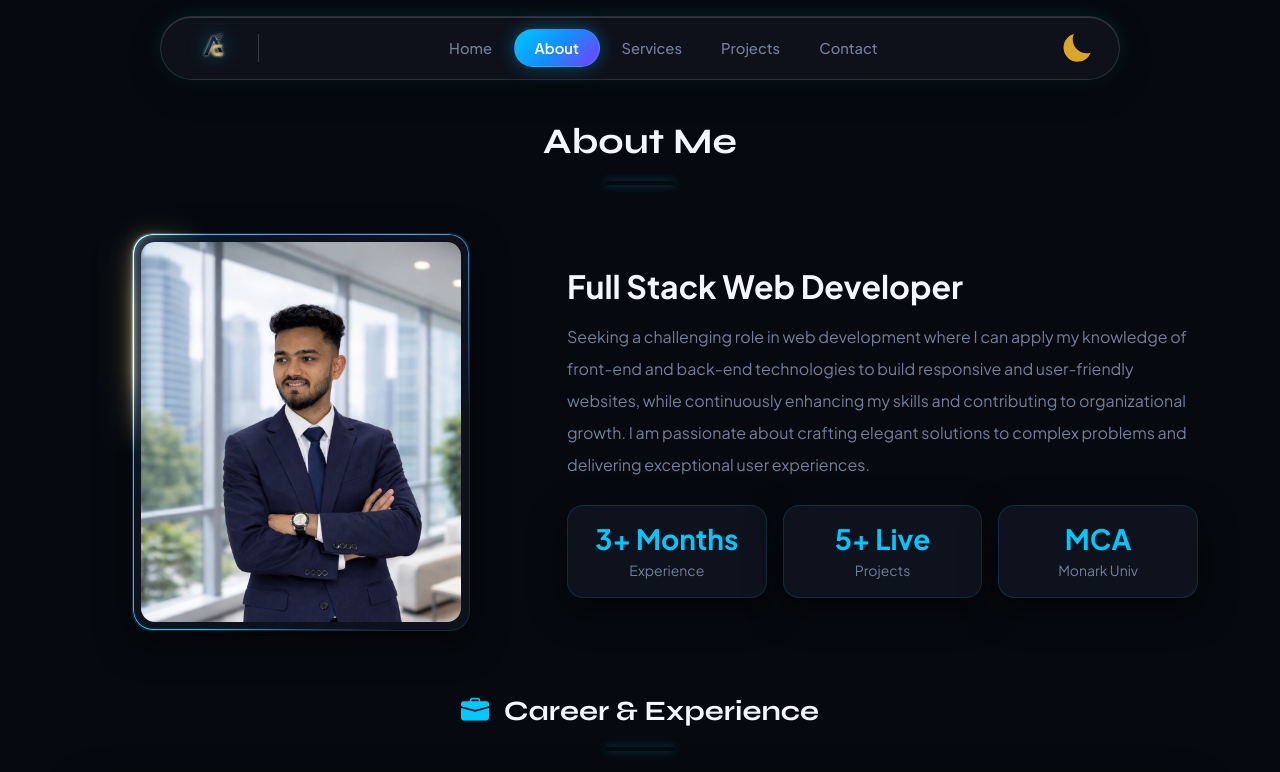
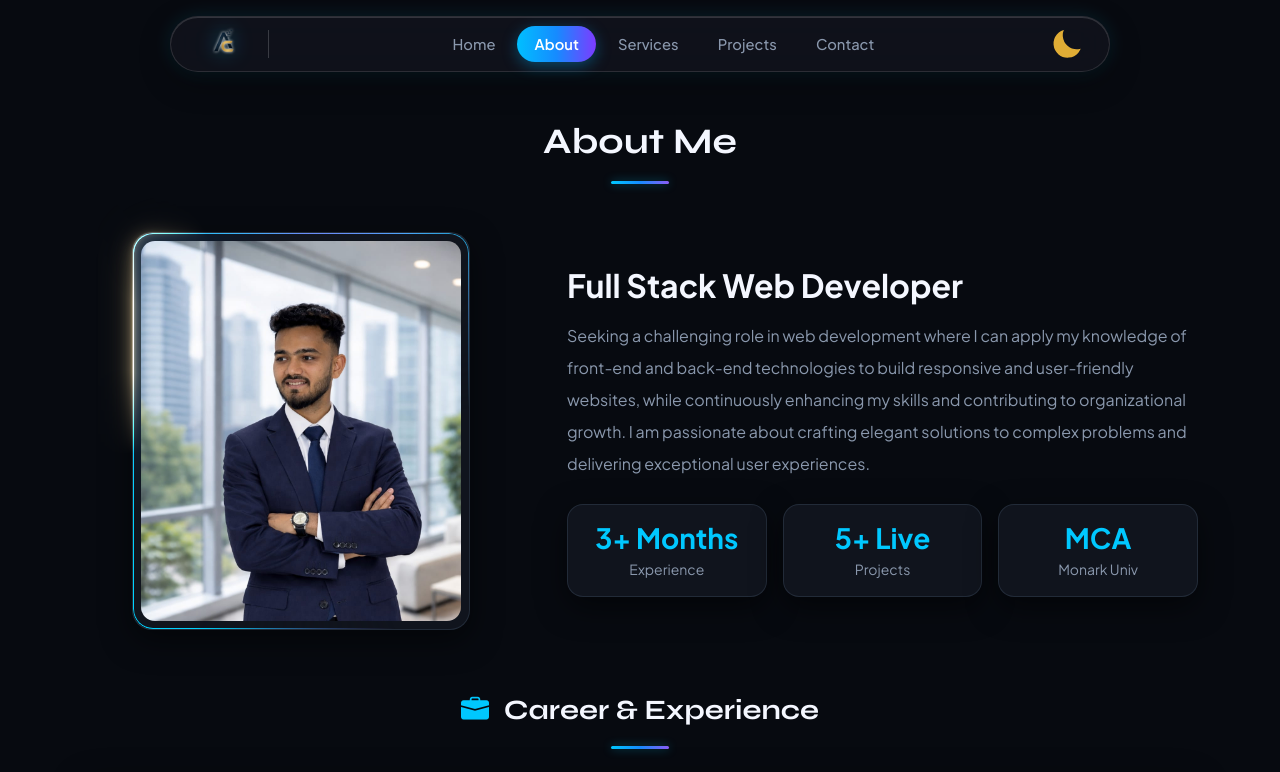
Before and after one commit to chavdaamit1011-svg/Portfolio, a React (Vite) app: page /#/about in a window 1280 px wide. Shown: the top 772 px of the page. Built offline with nearby package versions, Linux system fonts and the light colour scheme; a web font is replaced by a local one.

Commit message:
Fix dark theme heading underlines with Cyan-Blue-Purple gradient, update color system contrast (#070A10 / #F5F8FC), and refine active navbar pill

```diff
--- a/src/styles/index.css
+++ b/src/styles/index.css
@@ -1,86 +1,82 @@
-/* Base Theme Variables - Reference Palette Exact Match */
+/* Base Theme Variables */
 :root, [data-theme='dark'] {
-  --bg-color: #06090F;
-  --bg-secondary: #0D121C;
-  --nav-bg: rgba(13, 18, 28, 0.85);
-  --card-bg: #0D121C;
-  --card-border: rgba(0, 200, 255, 0.16);
-  --text-main: #94a3b8;
-  --text-heading: #F5F7FF;
-  --text-muted: #71809A;
-  --navy-primary: #0B1B33;
+  --bg-color: #070A10;
+  --bg-secondary: #0D121A;
+  --nav-bg: rgba(13, 18, 26, 0.85);
+  --card-bg: #10141D;
+  --card-border: rgba(130, 160, 200, 0.16);
+  --card-border-hover: rgba(0, 200, 255, 0.40);
+  --text-main: #8A98AD;
+  --text-heading: #F4F7FF;
+  --text-muted: #8A98AD;
   --cyan-primary: #00C8FF;
-  --blue-primary: #168BFF;
-  --purple-primary: #7C3CFF;
-  --gold-primary: #D9A52B;
-  --teal-accent: #14D9C4;
   --cyan-glow: rgba(0, 200, 255, 0.35);
-  --gold-glow: rgba(217, 165, 43, 0.3);
-  --loader-text: #F5F7FF;
-  --loader-bg-overlay: #06090F;
+  --purple-accent: #8B5CF6;
+  --gold-primary: #E0AD35;
+  --gold-accent: #E0AD35;
+  --gold-glow: rgba(224, 173, 55, 0.25);
+  --loader-text: #F4F7FF;
+  --loader-bg-overlay: #070A10;
   --badge-bg: rgba(0, 200, 255, 0.08);
-  --badge-border: rgba(0, 200, 255, 0.22);
-  --badge-text: #F5F7FF;
-  --input-bg: #07111F;
-  --input-border: rgba(0, 200, 255, 0.2);
-  --shadow-card: 0 12px 35px rgba(0, 0, 0, 0.55);
-  --toggle-color: #D9A52B;
+  --badge-border: rgba(0, 200, 255, 0.25);
+  --badge-text: #00C8FF;
+  --input-bg: #070A10;
+  --input-border: rgba(130, 160, 200, 0.22);
+  --shadow-card: 0 10px 30px rgba(0, 0, 0, 0.5);
+  --toggle-color: #E0AD35;
   font-family: 'Plus Jakarta Sans', 'Outfit', system-ui, -apple-system, sans-serif;
 }
 
 [data-theme='light'] {
   --bg-color: #F5F8FC;
   --bg-secondary: #FFFFFF;
-  --nav-bg: rgba(255, 255, 255, 0.92);
+  --nav-bg: rgba(255, 255, 255, 0.88);
   --card-bg: #FFFFFF;
-  --card-border: rgba(11, 27, 51, 0.08);
-  --text-main: #334155;
+  --card-border: rgba(30, 70, 110, 0.10);
+  --card-border-hover: rgba(0, 174, 239, 0.35);
+  --text-main: #66758C;
   --text-heading: #0B1B33;
-  --text-muted: #64748b;
-  --navy-primary: #0B1B33;
-  --cyan-primary: #0088cc;
-  --blue-primary: #168BFF;
-  --purple-primary: #7C3CFF;
-  --gold-primary: #D9A52B;
-  --teal-accent: #0f9f8f;
-  --cyan-glow: rgba(22, 139, 255, 0.2);
-  --gold-glow: rgba(217, 165, 43, 0.2);
+  --text-muted: #66758C;
+  --cyan-primary: #00AEEF;
+  --cyan-glow: rgba(0, 174, 239, 0.25);
+  --purple-accent: #7C3CFF;
+  --gold-primary: #D97706;
+  --gold-accent: #F59E0B;
+  --gold-glow: rgba(217, 119, 6, 0.25);
   --loader-text: #0B1B33;
   --loader-bg-overlay: #F5F8FC;
-  --badge-bg: rgba(22, 139, 255, 0.08);
-  --badge-border: rgba(22, 139, 255, 0.2);
-  --badge-text: #0B1B33;
+  --badge-bg: rgba(0, 174, 239, 0.08);
+  --badge-border: rgba(0, 174, 239, 0.2);
+  --badge-text: #00AEEF;
   --input-bg: #FFFFFF;
-  --input-border: rgba(11, 27, 51, 0.15);
+  --input-border: rgba(30, 70, 110, 0.15);
   --shadow-card: 0 10px 30px rgba(0, 0, 0, 0.06);
-  --toggle-color: #7C3CFF;
+  --toggle-color: #6366f1;
 }
 
-/* Single Unified Floating Navbar Header Bar (Exact Reference Match) */
+/* Single Unified Floating Navbar Header Bar (Exact Design Match for Light & Dark Theme) */
 .unified-navbar-bar {
-  background: rgba(13, 18, 28, 0.88);
+  background: rgba(11, 14, 25, 0.92);
   backdrop-filter: blur(20px) saturate(180%);
   -webkit-backdrop-filter: blur(20px) saturate(180%);
-  border: 1px solid rgba(0, 200, 255, 0.22);
+  border: 1px solid rgba(0, 210, 255, 0.22);
   border-radius: 50rem;
   box-shadow:
     0 12px 35px rgba(0, 0, 0, 0.5),
     inset 0 1px 0 rgba(255, 255, 255, 0.12),
-    0 0 25px rgba(0, 200, 255, 0.15);
+    0 0 25px rgba(0, 210, 255, 0.15);
   transition: all 0.35s ease;
-  max-width: 960px;
-  width: 92%;
+  max-width: 940px;
   margin: 0 auto;
-  min-height: 64px;
 }
 
 [data-theme='light'] .unified-navbar-bar {
   background: rgba(255, 255, 255, 0.94);
-  border-color: rgba(11, 27, 51, 0.08);
+  border-color: rgba(0, 0, 0, 0.08);
   box-shadow:
-    0 12px 35px rgba(0, 0, 0, 0.07),
+    0 12px 35px rgba(0, 0, 0, 0.08),
     inset 0 1px 0 rgba(255, 255, 255, 0.9),
-    0 0 20px rgba(22, 139, 255, 0.08);
+    0 0 25px rgba(2, 132, 199, 0.08);
 }
 
 /* Brand AC Logo Wrapper (NO White Box Container - Seamless Integration) */
@@ -452,21 +448,18 @@ body {
 }
 
 .nav-link-custom.active {
-  color: #FFFFFF !important;
-  background: linear-gradient(135deg, #00C8FF 0%, #168BFF 50%, #7C3CFF 100%);
-  border: 1px solid rgba(0, 200, 255, 0.4);
-  box-shadow: 0 0 18px rgba(0, 200, 255, 0.35);
+  color: #ffffff !important;
+  background: linear-gradient(90deg, #00BFFF 0%, #168BFF 50%, #7C3CFF 100%) !important;
+  border-radius: 999px !important;
+  box-shadow: 0 4px 15px rgba(0, 180, 255, 0.35) !important;
+  border: none !important;
   font-weight: 600;
-  border-radius: 50rem;
-  padding: 0.45rem 1.25rem !important;
 }
 
 [data-theme='light'] .nav-link-custom.active {
-  color: #FFFFFF !important;
-  background: linear-gradient(135deg, #168BFF 0%, #7C3CFF 100%);
-  border: none;
-  box-shadow: 0 4px 16px rgba(22, 139, 255, 0.3);
-  font-weight: 600;
+  color: #ffffff !important;
+  background: linear-gradient(90deg, #00AEEF 0%, #168BFF 50%, #7C3CFF 100%) !important;
+  box-shadow: 0 4px 14px rgba(0, 174, 239, 0.3) !important;
 }
 
 /* Smooth Accordion Mobile Menu (Inside Main Navbar Container) */
@@ -709,7 +702,7 @@ body {
   color: #0b0c10;
 }
 
-/* Section Title Underline */
+/* Section Title Underline (Cyan → Blue → Purple Gradient - High Visibility) */
 .section-title {
   font-family: 'Syne', 'Outfit', sans-serif;
   font-size: 2.25rem;
@@ -719,13 +712,22 @@ body {
   display: inline-block;
 }
 
-.section-title-underline {
-  width: 70px;
-  height: 4px;
-  background: linear-gradient(90deg, var(--cyan-primary) 0%, var(--purple-accent) 100%);
-  border-radius: 4px;
-  margin: 10px auto 0 auto;
-  box-shadow: 0 0 10px var(--cyan-glow);
+.section-title-underline,
+.section-underline {
+  width: 58px !important;
+  height: 3px !important;
+  border-radius: 999px !important;
+  background: linear-gradient(90deg, #00C8FF 0%, #168BFF 50%, #8B5CF6 100%) !important;
+  opacity: 1 !important;
+  margin: 10px auto 0 auto !important;
+  box-shadow: 0 0 10px rgba(0, 200, 255, 0.4) !important;
+  display: block !important;
+}
+
+[data-theme='light'] .section-title-underline,
+[data-theme='light'] .section-underline {
+  background: linear-gradient(90deg, #00AEEF 0%, #168BFF 50%, #7C3CFF 100%) !important;
+  box-shadow: 0 2px 8px rgba(0, 174, 239, 0.25) !important;
 }
 
 /* Custom Cards */
```
